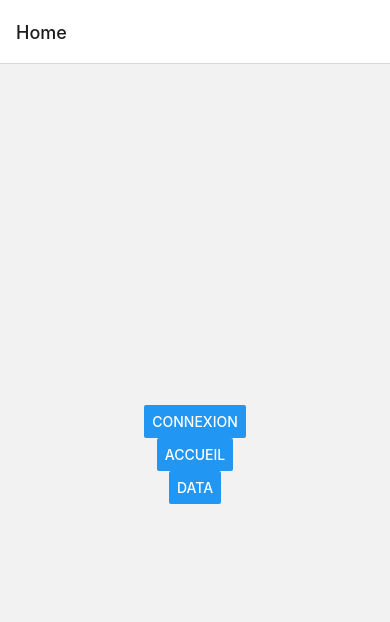
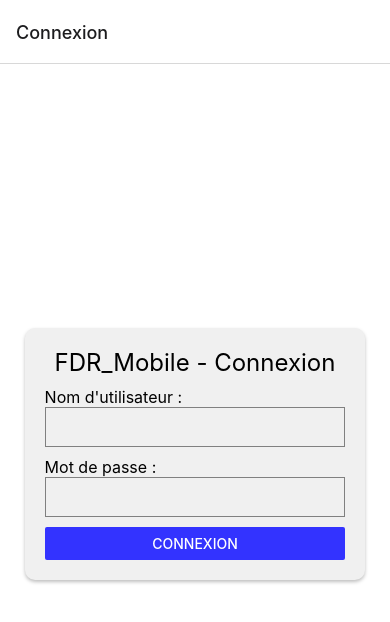
Before and after one commit to ShaiD9/AppMobile, a React Native app: screen / in a window 390 px wide. Shown: the top 622 px of the page. Built offline with nearby package versions, Linux system fonts and the light colour scheme.

Commit message:
fixed connexion page and nav stack

```diff
--- a/App.js
+++ b/App.js
@@ -8,44 +8,44 @@ import Connexion from './pages/connexion.js';
 import Accueil from './pages/accueil.js';
 import Data from './pages/data.js';
 
-function HomeScreen({ navigation }) {
-  return (
-    <View style={{ flex: 1, alignItems: 'center', justifyContent: 'center' }}>
-      <Button title="Connexion" onPress={() => navigation.navigate('Connexion')}/>
-      <Button title="Accueil" onPress={() => navigation.navigate('Accueil')}/>
-      <Button title="Data" onPress={() => navigation.navigate('Data')}/>
-    </View>
-  );
-}
+// function HomeScreen({ navigation }) {
+//   return (
+//     <View style={{ flex: 1, alignItems: 'center', justifyContent: 'center' }}>
+//       <Button title="Connexion" onPress={() => navigation.navigate('Connexion')}/>
+//       <Button title="Accueil" onPress={() => navigation.navigate('Accueil')}/>
+//       <Button title="Data" onPress={() => navigation.navigate('Data')}/>
+//     </View>
+//   );
+// }
 
-function ConnexionScreen({ navigation }) {
-  return (
-    <Connexion />
-  );
-}
+// function ConnexionScreen({ navigation }) {
+//   return (
+//     <Connexion />
+//   );
+// }
 
-function AccueilScreen({ navigation }) {
-  return (
-    <Accueil />
-  );
-}
+// function AccueilScreen({ navigation }) {
+//   return (
+//     <Accueil />
+//   );
+// }
 
-function DataScreen({ navigation }) {
-  return (
-    <Data />
-  );
-}
+// function DataScreen({ navigation }) {
+//   return (
+//     <Data />
+//   );
+// }
 
 const Stack = createNativeStackNavigator();
 
 function App() {
   return (
     <NavigationContainer>
-      <Stack.Navigator initialRouteName="Home">
-        <Stack.Screen name="Home" component={HomeScreen} />
-        <Stack.Screen name="Connexion" component={ConnexionScreen} />
-        <Stack.Screen name="Accueil" component={AccueilScreen} />
-        <Stack.Screen name="Data" component={DataScreen} />
+      <Stack.Navigator initialRouteName="Connexion">
+        {/* <Stack.Screen name="Home" component={HomeScreen} /> */}
+        <Stack.Screen name="Connexion" component={Connexion} />
+        <Stack.Screen name="Accueil" component={Accueil} />
+        <Stack.Screen name="Data" component={Data} />
       </Stack.Navigator>
     </NavigationContainer>
   );
--- a/pages/connexion.js
+++ b/pages/connexion.js
@@ -2,7 +2,7 @@ import { auto } from 'eol';
 import { StatusBar } from 'expo-status-bar';
 import { StyleSheet, Text, View, TextInput, Button } from 'react-native';
 
-export default function Connexion() {
+export default function Connexion({ navigation }) {
   return (
     <View style={styles.container}>
       <View style={styles.card}>
```
